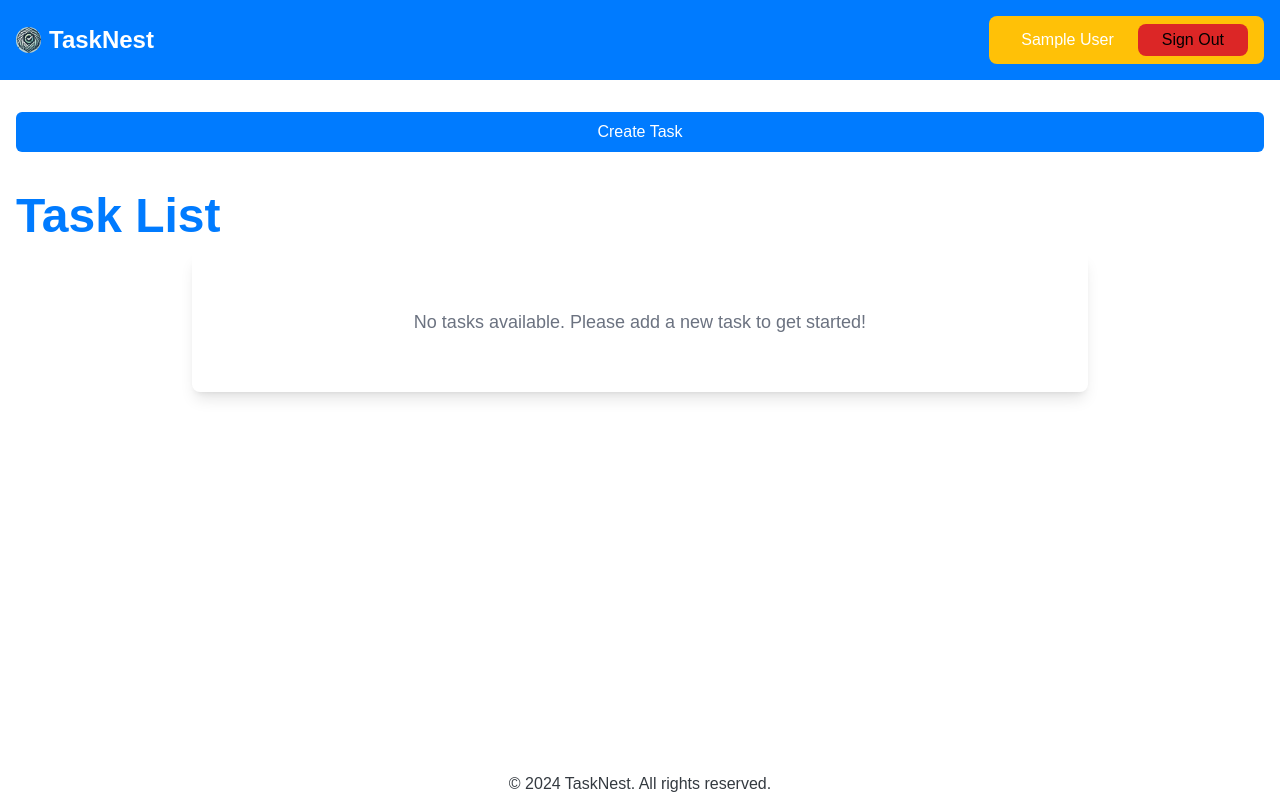
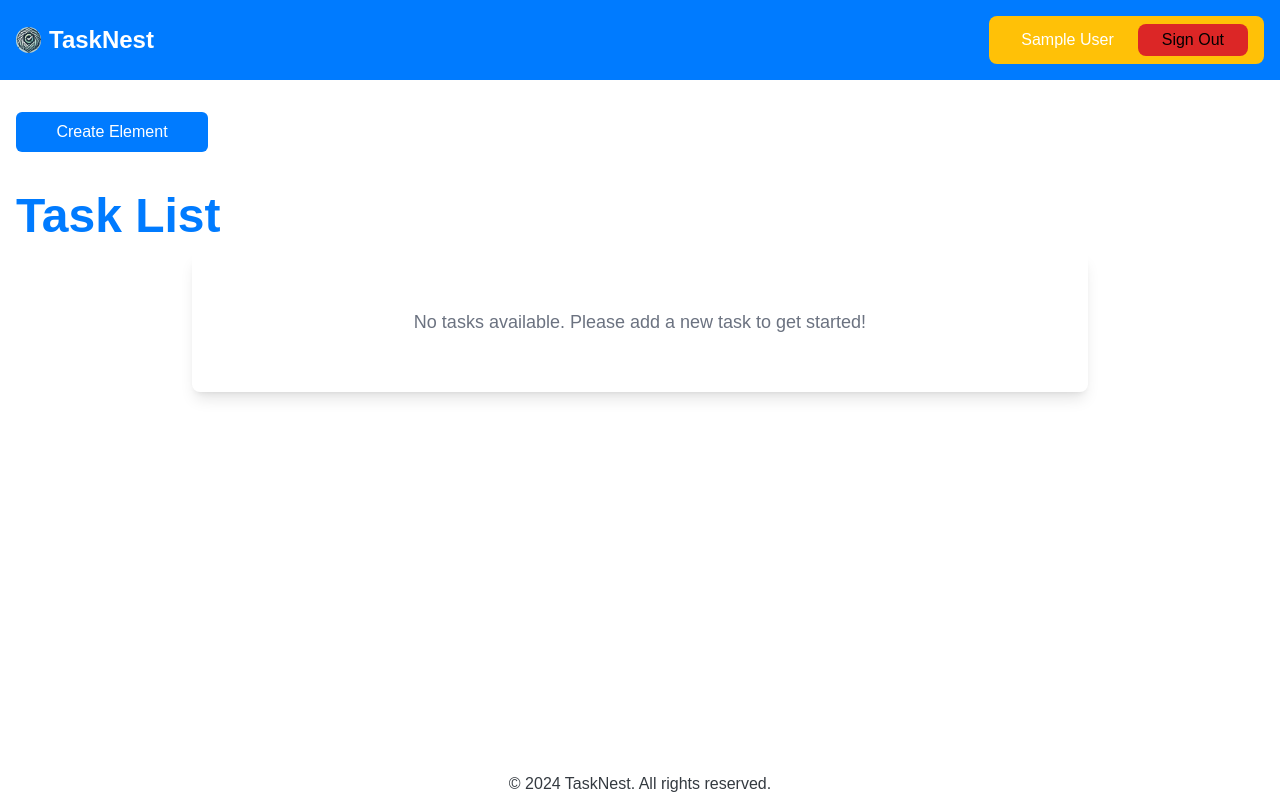
Before and after one commit to Hamza123Hussain/tasknest, a Next.js app: page / in a window 1280 px wide. Built offline with nearby package versions, Linux system fonts and the light colour scheme; sample sign-in values are in the browser's storage.

Commit message:
changing text and giving props to the modal

```diff
--- a/components/Task/AddTask.tsx
+++ b/components/Task/AddTask.tsx
@@ -1,20 +1,22 @@
 'use client'
 import React, { useState } from 'react'
 import TaskModal from './TaskModal'
-
 const TaskCreater = () => {
   const [isModalOpen, setModalOpen] = useState(false)
-
   return (
     <>
       <button
         onClick={() => setModalOpen(true)}
-        className="px-4 py-2 rounded-md bg-[#007BFF] text-white hover:bg-[#0056b3]"
+        className="px-4 py-2 rounded-md w-48 bg-[#007BFF] text-white hover:bg-[#0056b3]"
       >
-        Create Task
+        Create Element
       </button>
-
-      <TaskModal isOpen={isModalOpen} onClose={() => setModalOpen(false)} />
+      <TaskModal
+        isOpen={isModalOpen}
+        onClose={() => setModalOpen(false)}
+        Name="Create New Element"
+        onSubmitType="element"
+      />
     </>
   )
 }
```
